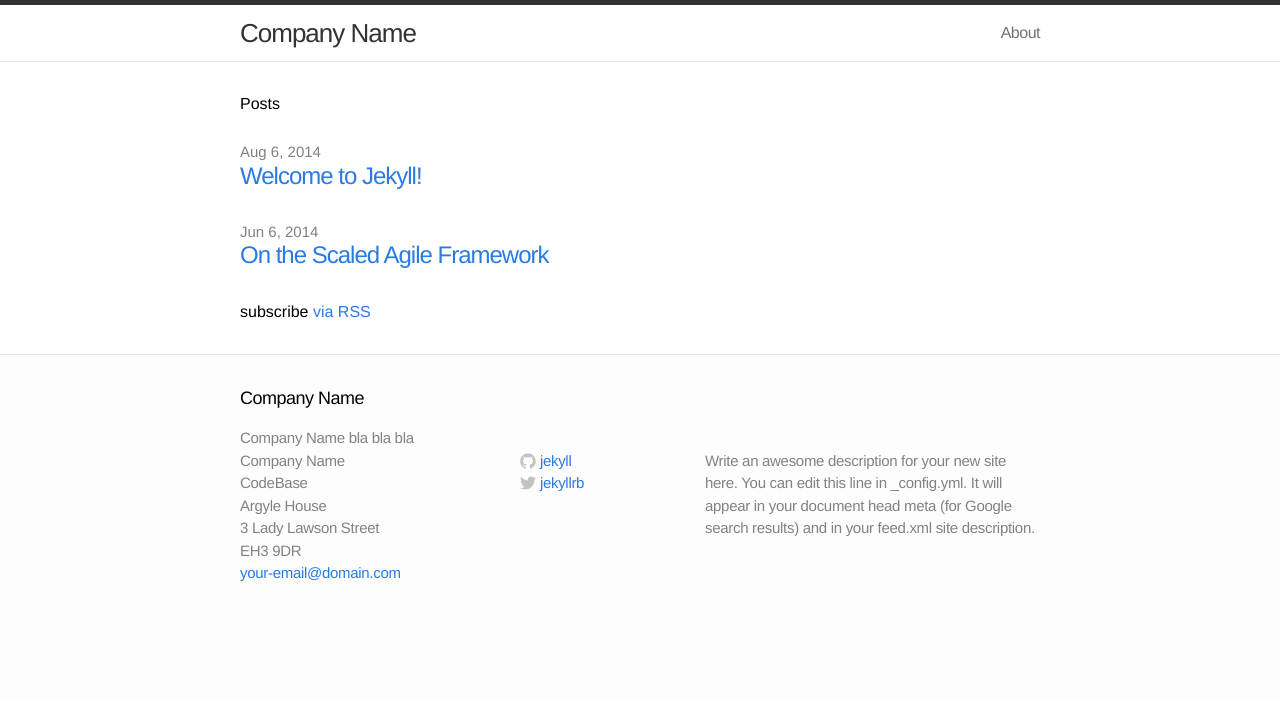
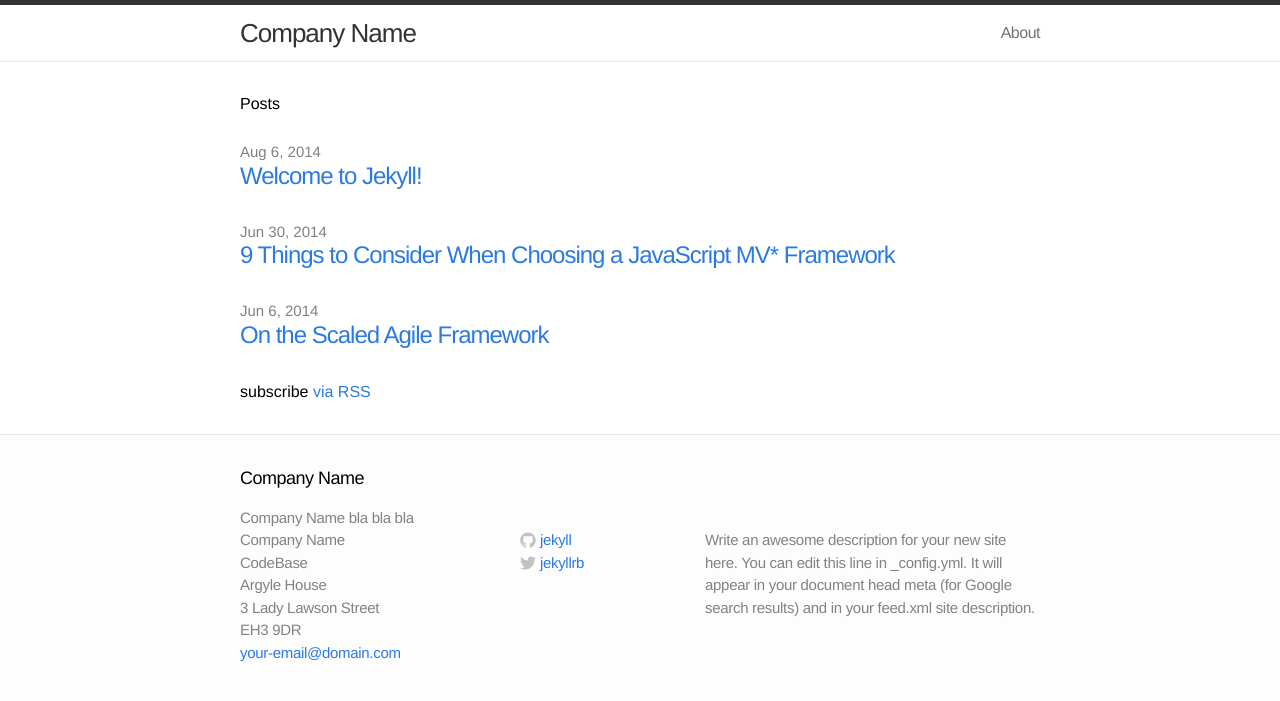
Before and after one commit to CultivateHQ/cultivateHQ.com, a Jekyll site: the page built from index.html, in a window 1280 px wide. Shown: the top 701 px of the page. Built offline with Jekyll 4.4.1, drawn with Linux system fonts in a browser that asks for light colours; some of the changed lines change nothing that is shown.

Commit message:
add dan's post on mv*

```diff
--- /dev/null
+++ b/_posts/2014-06-30-9-things-to-consider-when-choosing-a-javascript-mv-framework.md
@@ -0,0 +1,123 @@
+---
+layout: post
+title:  "9 Things to Consider When Choosing a JavaScript MV* Framework"
+date:   2014-06-30 10:41:21
+categories: jekyll update
+author: Dan Munckton
+---
+
+### tl;dr
+You may find it useful to consider this list of factors when deciding between several JavaScript MV* frameworks. We’re not going to lecture you about which solution you should choose – we’ll leave that up to you.
+
+### The problem
+There are lots of JavaScript MV* frameworks to choose from. They don’t all have exactly the same goals and several of them subscribe to fundamentally different design principles.
+
+Conducting a realistic trial of just a few of them is a substantial exercise; without building something moderately complicated, it is difficult to get past the introductory material and really get a feel for a framework. Plus, a lot of the tutorials omit any coverage of testing - presumably to reduce cognitive load on those looking for a basic introduction. Of course, there is TodoMVC, which is a fantastic resource, but comparing pre-made examples only answers some of the questions you need to work through to make an informed choice.
+
+### What do you need to think about when choosing?
+There is no magic solution for this problem. But, having evaluated several frameworks ourselves, we wanted to share the list of differentiating factors we feel are important. We hope they will be useful for you too.
+
+#### 1) Magic
+A common design goal among the available frameworks is to allow the developer to do more with less. To us, it appears this results in a trade-off between:
+
+* Completely transparent/explicit code – clarity with the cost of being more verbose, and
+* Convention over configuration – more power with less code, but in some cases can appear rather magical to the unfamiliar user
+
+Some frameworks, [Backbone](http://backbonejs.org) for example, achieve the goal simply by providing you a structure to work in; so you can focus more on the what rather than the how. At the other end of the scale, there are frameworks such as [Ember](http://emberjs.com/); you work to its conventions and in return it will do a lot for you without you needing to ask.
+
+Some questions to think about:
+
+1. Who will be the future maintainer of the application? Will they be familiar with your chosen framework?
+2. What productivity features do you want? E.g. do you want to use 2-way data binding? Are you happy for the framework to automatically create objects in the background unless you want to customise them?
+3. Do you prefer code to be as transparent and explicit as possibly at the cost of it being more verbose? Or are you happy to conform with conventions in order to do more with less code?
+4. Are you planning on specialising in the framework and/or investing in training your team?
+
+We stumbled upon a handy litmus test for this quality: run through a practical intro-tutorial for each of the technologies on your short list, then come back a week later and re-read the code. Can you explain with confidence how it works and how long does it take you to understand it again?
+
+#### 2) Routing
+A key feature of single page applications is the ability to present several screens to the user without needing to completely reload the page each time.
+
+Several of the available frameworks provide a convenient implementation of this by adapting the URL-routing concept, borrowed from server-side frameworks such as [Rails](http://guides.rubyonrails.org/routing.html), for use with the [URL fragment](http://en.wikipedia.org/wiki/Fragment_identifier). Others provide no such support, which means you would need to either parse window.location yourself or look for a plugin.
+
+Key questions:
+
+1. Is your application transferring enough data on each full page load that making it a single-page app would bring significant benefits? E.g. more responsiveness in terms of latency or reduced data transfer costs.
+2. If you decide to use a single-page architecture, do your users need the ability to share links to sub-screens within the interface? If so look for a framework that routes based on the URL.
+3. Does the framework have built-in support for routing?
+4. Does the framework support routing as an add-on (e.g. [Angular](https://angularjs.org/))?
+
+#### 3) Templating
+Some frameworks have been built to use a specific templating technology exclusively, others allow a free choice. Tighter integration with a specific framework is possibly about enabling more interesting features e.g. 2-way-data binding and custom components, but this comes at the cost of choice.
+
+Some favour, or at least enable, embedding markup within the JavaScript code ([React](http://facebook.github.io/react/) for example).
+
+Key questions:
+
+1. Do you prefer to use templates or embed HTML markup within your JavaScript code?
+2.Does the framework under consideration force you to use a specific templating solution or are you free to use any of your choice? If the former is true, are there enough advantages that it’s worth putting up with it?
+
+#### 4) Dependencies
+Does the framework depend on any 3rd party libraries (e.g. [jQuery](http://jquery.com/))? If so, does this present a conflict with any libraries you want to use (e.g. [Zepto](http://zeptojs.com/)) or force you to use specific versions?
+
+#### 5) Module Loaders
+If you are using an [AMD module loader](http://requirejs.org/docs/whyamd.html), such as [RequireJS](http://requirejs.org/), is the framework compatible with it?
+
+For example, the Ember team are not convinced by the AMD approach to module loading, which may or may not mean that the two will work well together. Angular has its own built-in solution for modularity and dependency resolution, but can still be used with an AMD style loader if desired.
+
+#### 6) Testability
+How easy is it to test the code you produce within the framework?
+
+Key questions:
+
+1. Do you need to do a lot of complicated set-up to isolate the unit you want to test?
+2. Is it obvious how to get at and test the features of the unit under test? Or do you need to learn a new API?
+3. Are you locked into using certain test frameworks? Or at least, if there is a recommended framework, what are the costs/obstacles likely to be if you try to use an alternative? E.g. choosing to test an Ember app with Mocha instead of QUnit.
+4. Is it easy to write end-to-end system tests (using Karma or similar)?
+
+#### 7) Remote API Integration
+For basic AJAX calls most of the frameworks either provide an HTTP client service or you can choose your own, e.g. jQuery.getJSON or similar.
+
+The majority also provide some sort of convenient model abstraction. Where the details of the underlying persistence method – which may be a REST API or browser local storage – are hidden. So you only have to manipulate JavaScript objects.
+
+We discovered an important gotcha here for REST API integration: each of the frameworks we reviewed assumed slightly different JSON response schemas. So unless you can tailor your remote API responses you may have to do extra work to plug the framework into your API.
+
+You must also consider caching and synchronisation of any data you load from the server. Particularly if you have multiple users editing data concurrently.
+
+Key questions:
+
+1. Does the framework provide its own HTTP client service or do you have to choose your own?
+2. Does the framework support a model abstraction with REST integration? If so, what schema does it expect the JSON replies to use?
+3. Do you have control over the design of the external API or will you have to write adaptors? If the latter, how does the framework support custom API adapters?
+4. Will multiple users be able to edit your application data? If so, how and when should shared data get reloaded from the server? Will it be cached by the framework or explicitly by your own code? When will the cache be invalidated and resynced with the server?
+
+#### 8) Documentation
+Good documentation is crucial. Incomplete or incorrect reference material can make developing with a new technology feel a lot like marching through mud.
+
+Key questions:
+
+1. Is the available documentation up to date?
+2. For frameworks with unstable APIs (e.g. Ember-Data at the time of writing), is the documentation clearly linked to software release version?
+3. Is it easy to retrieve documentation for previous releases? The framework may advance quickly, but it may be difficult for you to upgrade if you’ve written a sizeable portion of your application already.
+4. Does the reference material contain relevant examples for both typical and advanced use-cases?
+5. Is there a good mix of material e.g. articles, tutorials, videos, developer guides, API references?
+6. Is there a healthy community discussing / supporting / writing about it?
+
+#### 9) Browser Compatibility
+MV* frameworks tend to be forward-looking. If your users are likely to be using anything but the latest browsers, then care should be taken to check the minimum versions supported. E.g. AngularJS 1.3 dropped support for IE8. So those of you with user-bases still tied to IE6 – we all know they’re out there – maybe out of luck.
+
+Key questions:
+
+1. What are the minimum browser versions supported by the framework and how to they compare with the versions you need for your project?
+2. Will you be able to gracefully degrade certain features in order to support less capable browsers?
+
+### Summary
+So, lots of things to think about and this is by no means an exhaustive list. Depending on the constraints you are working to, you may need to consider other qualities such as rendering performance or download size. Nevertheless, we hope this list serves as a good introduction to the basic issues worth thinking about.
+
+If you’d like to suggest something that we should include, then we’d love to hear from you.
+
+Further Reading
+[TodoMVC](http://todomvc.com/)
+
+[Journey Through The JavaScript MVC Jungle](http://www.smashingmagazine.com/2012/07/27/journey-through-the-javascript-mvc-jungle/)
+
+[Code School Blog – Angular, Backbone, or Ember: Which is Best for your Build?](http://blog.codeschool.com/post/85819292538/angular-backbone-or-ember-which-is-best-for-your)
```
Also changed, not shown: _posts/2014-06-06-on-the-scaled-agile-framework.md (renamed from _posts/2014-08-06-on-the-scaled-agile-framework.md, +0 -5 lines).
